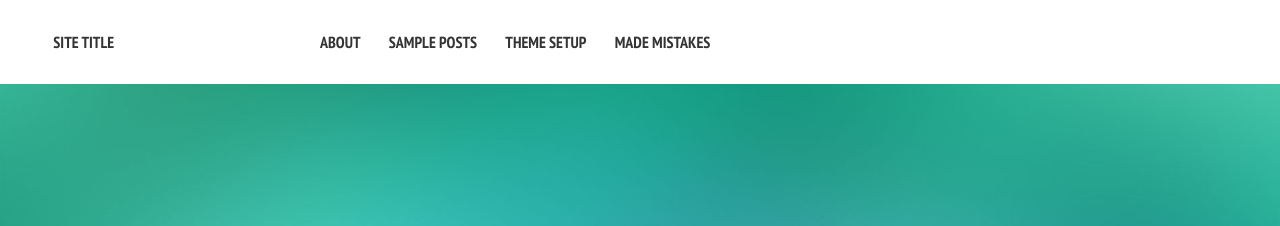
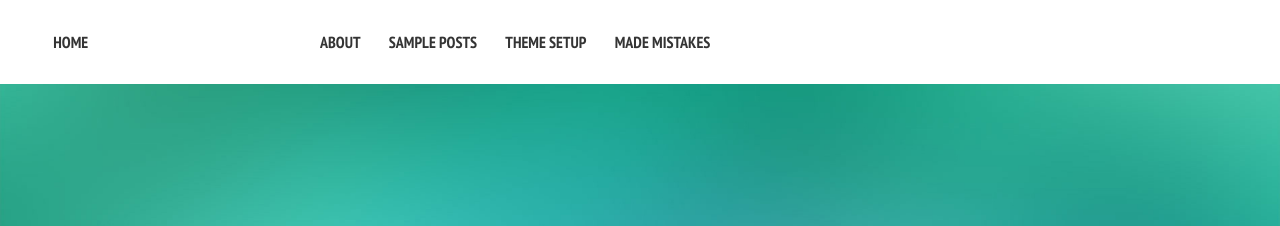
Before and after one commit to davidsbatista/davidsbatista.github.io, a Jekyll site: the page built from index.md, in a window 1280 px wide. Shown: the top 226 px of the page. Built offline with Jekyll 4.4.1, drawn with Linux system fonts in a browser that asks for light colours; nearby versions of some CDN libraries.

Commit message:
changed title

```diff
--- a/_config.yml
+++ b/_config.yml
@@ -1,6 +1,6 @@
 # Site wide configuration
 
-title:            Site Title
+title:            Home
 locale:           en_US
 url:
 
```
